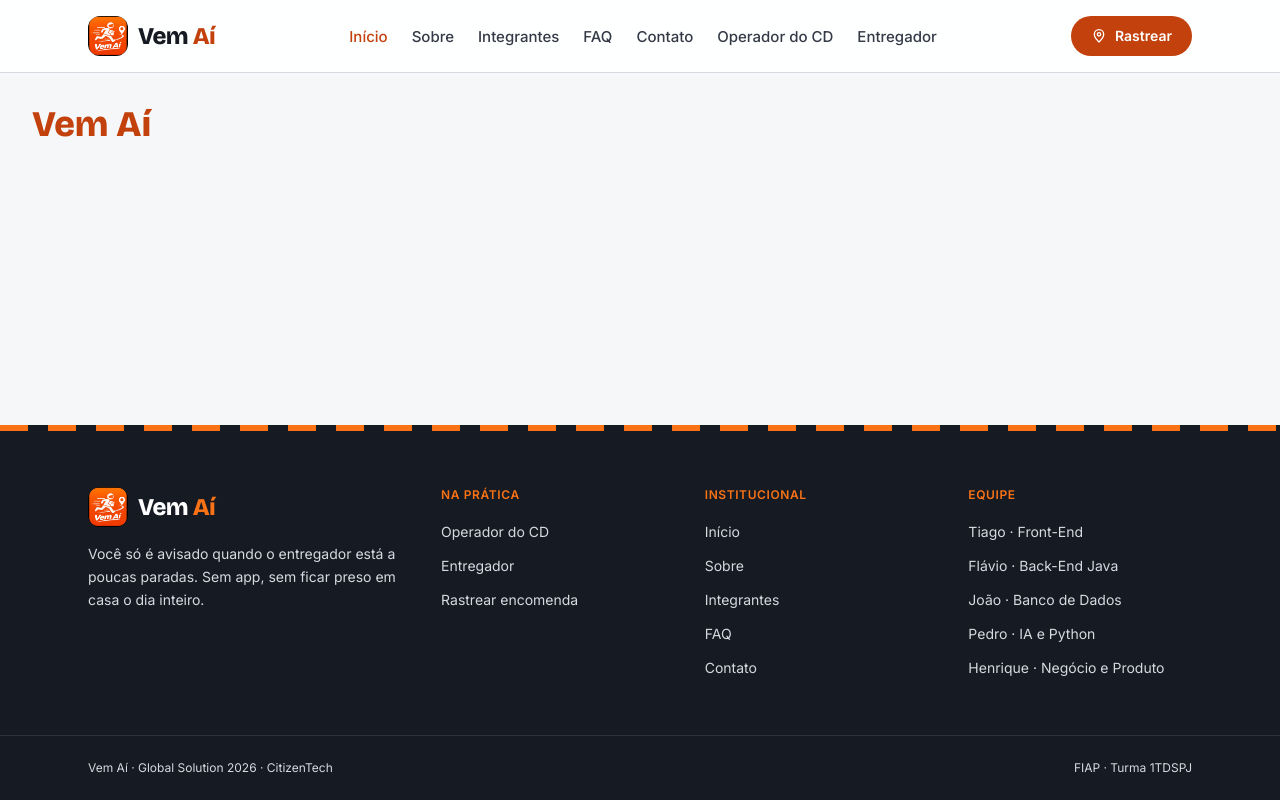
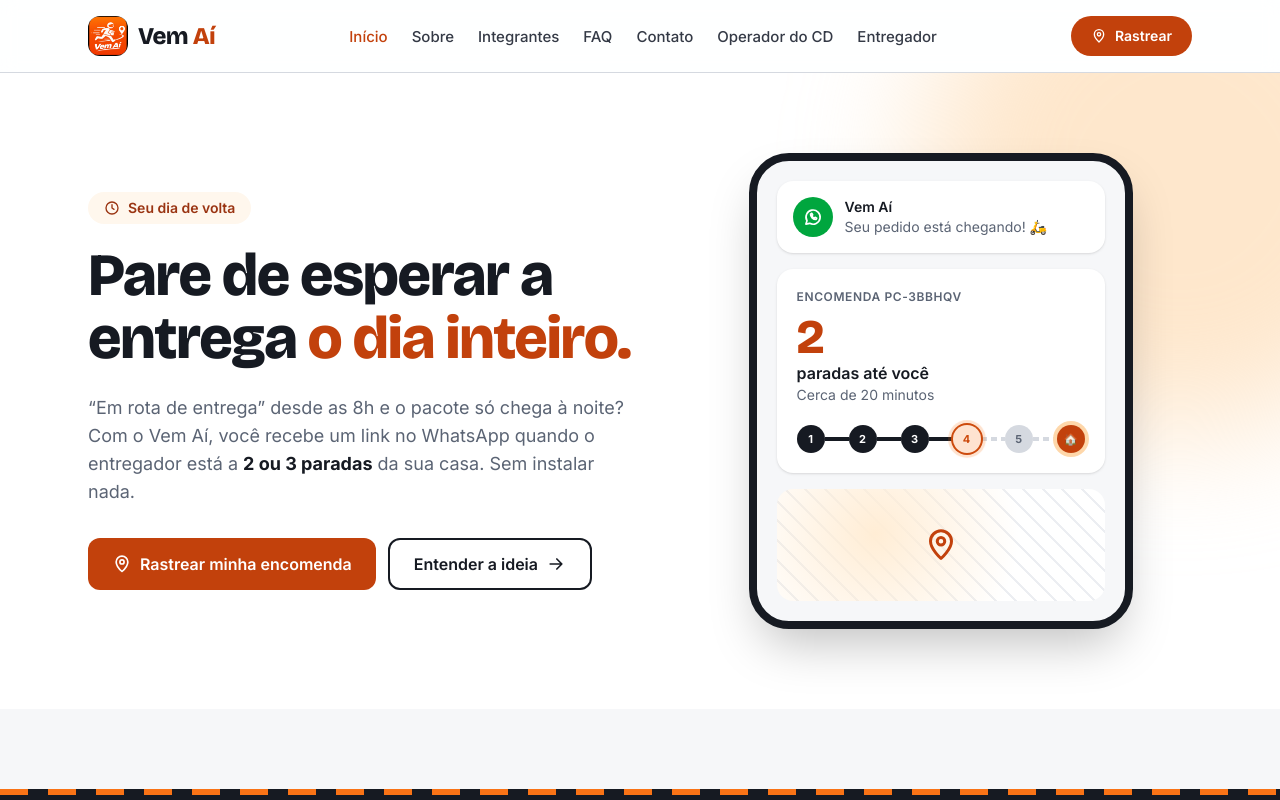
Before and after one commit to tiagostnz/vem-ai-front, a React (Vite) app: page / in a window 1280 px wide. Shown: the top 800 px of the page. Built offline with nearby package versions, Linux system fonts and the light colour scheme.

Commit message:
feat: cria o hero da Home com a prévia da linha de paradas

```diff
--- /dev/null
+++ b/src/components/home/Hero.tsx
@@ -0,0 +1,76 @@
+import { Link } from 'react-router'
+import { IconePin, IconeRelogio, IconeSeta, IconeWhatsapp } from '../icones'
+import { Container } from '../ui/Container'
+import { LinhaParadas } from './LinhaParadas'
+
+export function Hero() {
+  return (
+    <section className="relative overflow-hidden bg-white">
+      {/* brilho laranja decorativo no canto */}
+      <div
+        aria-hidden="true"
+        className="pointer-events-none absolute -right-40 -top-40 h-[520px] w-[520px] rounded-full bg-marca-200/60 blur-3xl"
+      />
+
+      <Container className="relative grid items-center gap-12 py-14 md:py-20 lg:grid-cols-[1.1fr_1fr]">
+        <div className="animate-surgir">
+          <p className="mb-5 inline-flex items-center gap-2 rounded-full bg-marca-50 px-4 py-1.5 text-sm font-semibold text-marca-800">
+            <IconeRelogio className="h-4 w-4" />
+            Seu dia de volta
+          </p>
+          <h1 className="text-[2.6rem] font-extrabold leading-[1.05] tracking-tight text-balance sm:text-6xl">
+            Pare de esperar a entrega <span className="text-marca-700">o dia inteiro.</span>
+          </h1>
+          <p className="mt-6 max-w-xl text-lg text-asfalto-500">
+            “Em rota de entrega” desde as 8h e o pacote só chega à noite? Com o Vem Aí, você recebe um link no
+            WhatsApp quando o entregador está a <strong className="text-asfalto-900">2 ou 3 paradas</strong> da sua
+            casa. Sem instalar nada.
+          </p>
+          <div className="mt-8 flex flex-col gap-3 sm:flex-row">
+            <Link
+              to="/rastreio"
+              className="inline-flex min-h-13 items-center justify-center gap-2 rounded-xl bg-marca-700 px-6 font-semibold text-white transition-colors hover:bg-marca-800"
+            >
+              <IconePin className="h-5 w-5" />
+              Rastrear minha encomenda
+            </Link>
+            <Link
+              to="/sobre"
+              className="inline-flex min-h-13 items-center justify-center gap-2 rounded-xl border-2 border-asfalto-900 px-6 font-semibold transition-colors hover:bg-asfalto-100"
+            >
+              Entender a ideia
+              <IconeSeta className="h-5 w-5" />
+            </Link>
+          </div>
+        </div>
+
+        {/* prévia de como o cidadão vê a entrega no celular */}
+        <div className="mx-auto w-full max-w-sm animate-surgir [animation-delay:150ms]" aria-hidden="true">
+          <div className="rounded-[2.5rem] border-8 border-asfalto-900 bg-asfalto-50 p-5 shadow-2xl">
+            <div className="flex items-center gap-3 rounded-2xl bg-white p-4 shadow-sm">
+              <span className="flex h-10 w-10 items-center justify-center rounded-full bg-green-600 text-white">
+                <IconeWhatsapp className="h-5 w-5" />
+              </span>
+              <div className="text-sm">
+                <p className="font-semibold">Vem Aí</p>
+                <p className="text-asfalto-500">Seu pedido está chegando! 🛵</p>
+              </div>
+            </div>
+
+            <div className="mt-4 rounded-2xl bg-white p-5 shadow-sm">
+              <p className="text-xs font-semibold uppercase tracking-wider text-asfalto-500">Encomenda PC-3BBHQV</p>
+              <p className="mt-2 font-display text-5xl font-extrabold text-marca-700">2</p>
+              <p className="font-semibold">paradas até você</p>
+              <p className="mb-5 text-sm text-asfalto-500">Cerca de 20 minutos</p>
+              <LinhaParadas total={6} concluidas={3} posicaoCliente={6} />
+            </div>
+
+            <div className="mt-4 grid h-28 place-items-center rounded-2xl bg-[radial-gradient(circle_at_30%_40%,var(--color-marca-100),transparent_60%),repeating-linear-gradient(45deg,var(--color-asfalto-100)_0_2px,transparent_2px_14px)] bg-white">
+              <IconePin className="h-9 w-9 text-marca-700" />
+            </div>
+          </div>
+        </div>
+      </Container>
+    </section>
+  )
+}
--- /dev/null
+++ b/src/components/home/LinhaParadas.tsx
@@ -0,0 +1,51 @@
+type LinhaParadasProps = {
+  total: number
+  /** quantas paradas o entregador já fez */
+  concluidas: number
+  /** posição do cliente na rota (1 = primeira parada) */
+  posicaoCliente: number
+}
+
+/**
+ * Desenha a rota como uma linha de pontos: feitos, entregador atual e a casa do cliente.
+ * Reaproveitada na Home (demonstração) e na página de rastreio.
+ */
+export function LinhaParadas({ total, concluidas, posicaoCliente }: LinhaParadasProps) {
+  const paradas = Array.from({ length: total }, (_, i) => i + 1)
+
+  return (
+    <ol className="flex items-center" aria-label={`Parada ${concluidas + 1} de ${total}. Sua entrega é a parada ${posicaoCliente}.`}>
+      {paradas.map((numero) => {
+        const feita = numero <= concluidas
+        const atual = numero === concluidas + 1
+        const cliente = numero === posicaoCliente
+        return (
+          <li key={numero} className="flex flex-1 items-center last:flex-none">
+            <span
+              className={`relative flex h-7 w-7 shrink-0 items-center justify-center rounded-full text-[11px] font-bold ${
+                cliente
+                  ? 'bg-marca-700 text-white ring-4 ring-marca-200'
+                  : feita
+                    ? 'bg-asfalto-900 text-white'
+                    : atual
+                      ? 'bg-white text-marca-700 ring-2 ring-marca-700'
+                      : 'bg-asfalto-200 text-asfalto-500'
+              }`}
+            >
+              {atual && !cliente && (
+                <span aria-hidden="true" className="absolute inset-0 animate-pulso rounded-full bg-marca-500/40" />
+              )}
+              {cliente ? '🏠' : numero}
+            </span>
+            {numero < total && (
+              <span
+                aria-hidden="true"
+                className={`h-1 flex-1 ${numero <= concluidas ? 'bg-asfalto-900' : 'bg-[repeating-linear-gradient(90deg,var(--color-asfalto-200)_0_6px,transparent_6px_10px)]'}`}
+              />
+            )}
+          </li>
+        )
+      })}
+    </ol>
+  )
+}
--- a/src/pages/Home.tsx
+++ b/src/pages/Home.tsx
@@ -1,3 +1,12 @@
+import { Hero } from '../components/home/Hero'
+import { useTitulo } from '../hooks/useTitulo'
+
 export function Home() {
-  return <h1 className="p-8 text-4xl font-extrabold text-marca-700">Vem Aí</h1>
+  useTitulo('Início')
+
+  return (
+    <>
+      <Hero />
+    </>
+  )
 }
```
